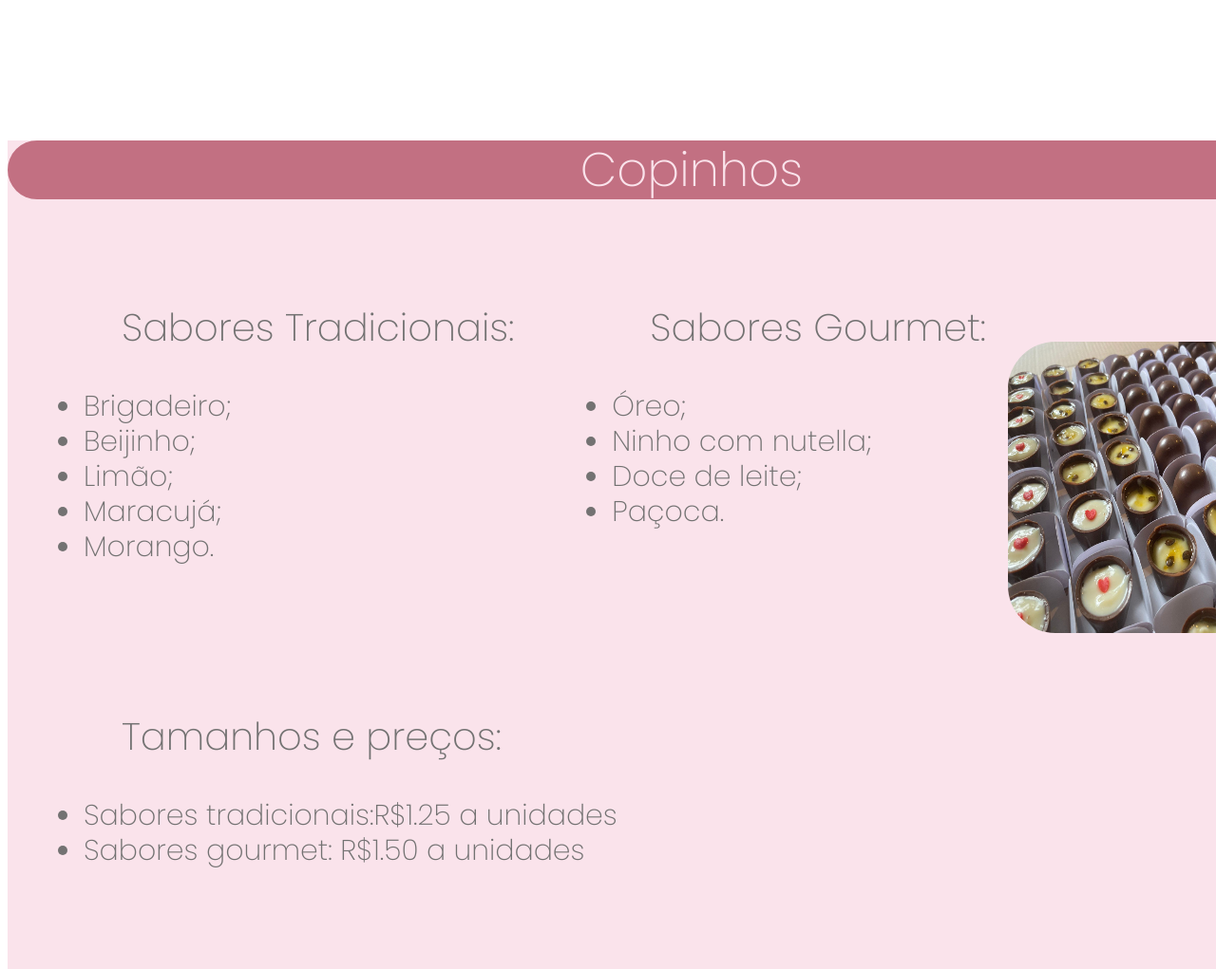
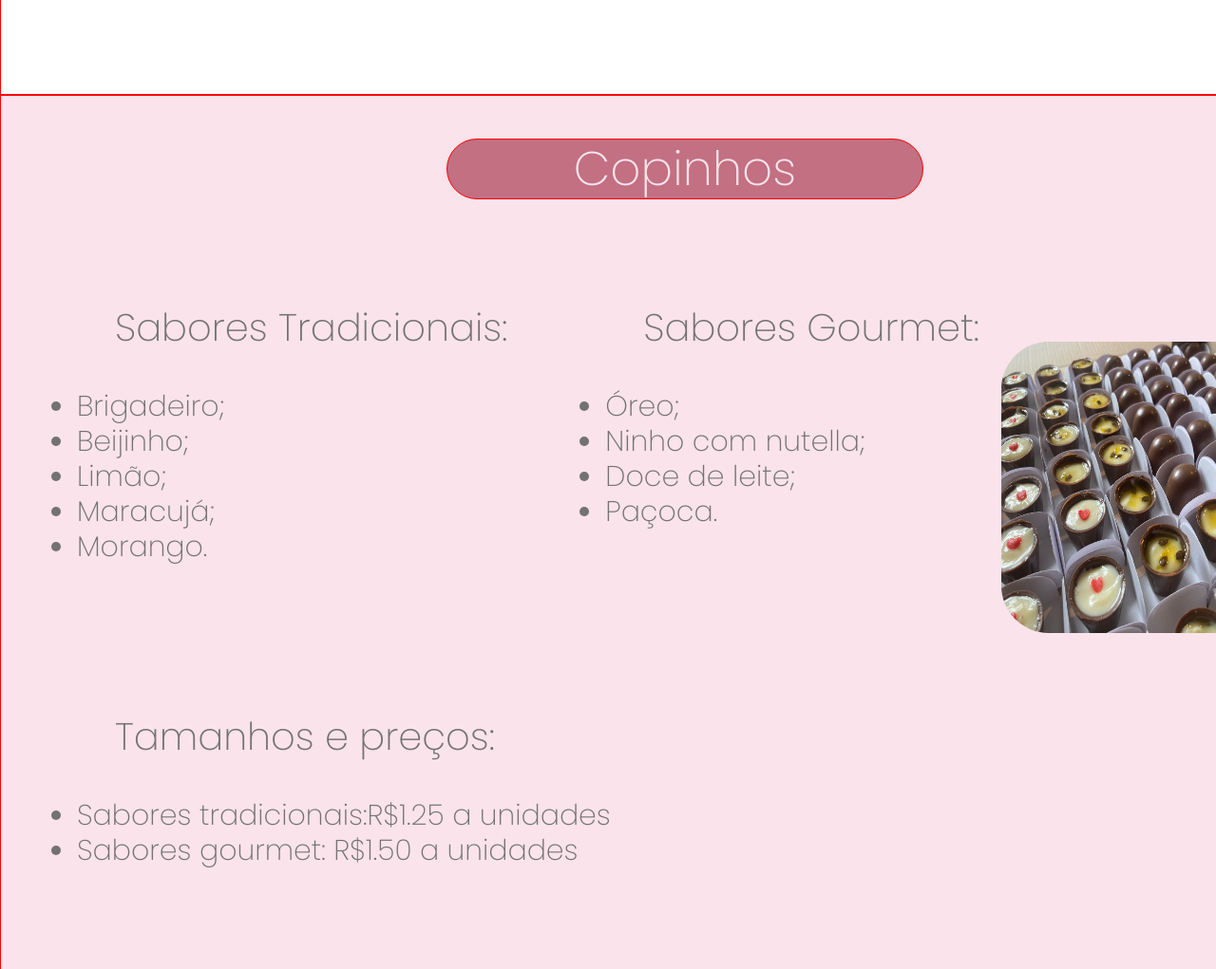
Before and after one commit to suassunasaulo/doceria, a plain HTML site: page pages/Catalogo.html in a window 1280 px wide. Shown: the part 2841-3862 px from the top of the page at 95% size. Drawn offline with Linux system fonts and the light colour scheme.

Commit message:
alterações  no catálogo (CONTINUAR)

```diff
--- a/estilo/Catalogo.css
+++ b/estilo/Catalogo.css
@@ -1,5 +1,9 @@
 @import url('https://fonts.googleapis.com/css2?family=Poppins:wght@200&display=swap');
 
+body{
+  margin: 0px;
+  padding: 0px;
+}
 .Cabecalho {
     display: flex;
     align-items: center;
@@ -161,9 +165,14 @@
 }
 
 .Trufas {
-    width: 1440px;
+    width: 100% ;
     height: 900px;
     background: #FFFFFF;
+
+}
+
+.borda{
+  border: solid red 1px;
 }
 
 .Trufas h2 {
@@ -179,7 +188,8 @@
 }
 
 .fundo2 {
-    width: 1440px;
+    width: 500px;
+  margin:0 auto 0 auto;
     height: 62px;
     background-color: #C27082;
     border-radius: 50px;
@@ -194,6 +204,7 @@
     width: 1440px;
     height: 900px;
     background: #FAE3EB;
+  padding-top: 20px;
 
 }
 
@@ -208,7 +219,3 @@
     text-align: center;
     color: #FAE3EB;
 }
-
-.Espacamento {
-    margin-top: 25px;
-}
--- a/pages/Catalogo.html
+++ b/pages/Catalogo.html
@@ -77,8 +77,8 @@
       proporcionando uma opção extra de sabor aos clientes.</h4>
   </section>
 
-  <section class="Trufas">
-    <div class="fundo2">
+  <section class="Trufas borda">
+    <div class="fundo2 borda">
       <h2>Trufas</h2>
     </div>
 
@@ -116,8 +116,8 @@
 
   </section>
 
-  <section class="Copinhos Espacamento">
-    <div class="fundo2">
+  <section class="Copinhos borda">
+    <div class="fundo2 borda">
       <h2>Copinhos</h2>
     </div>
 
```
Also changed, not shown: 2 other files.
